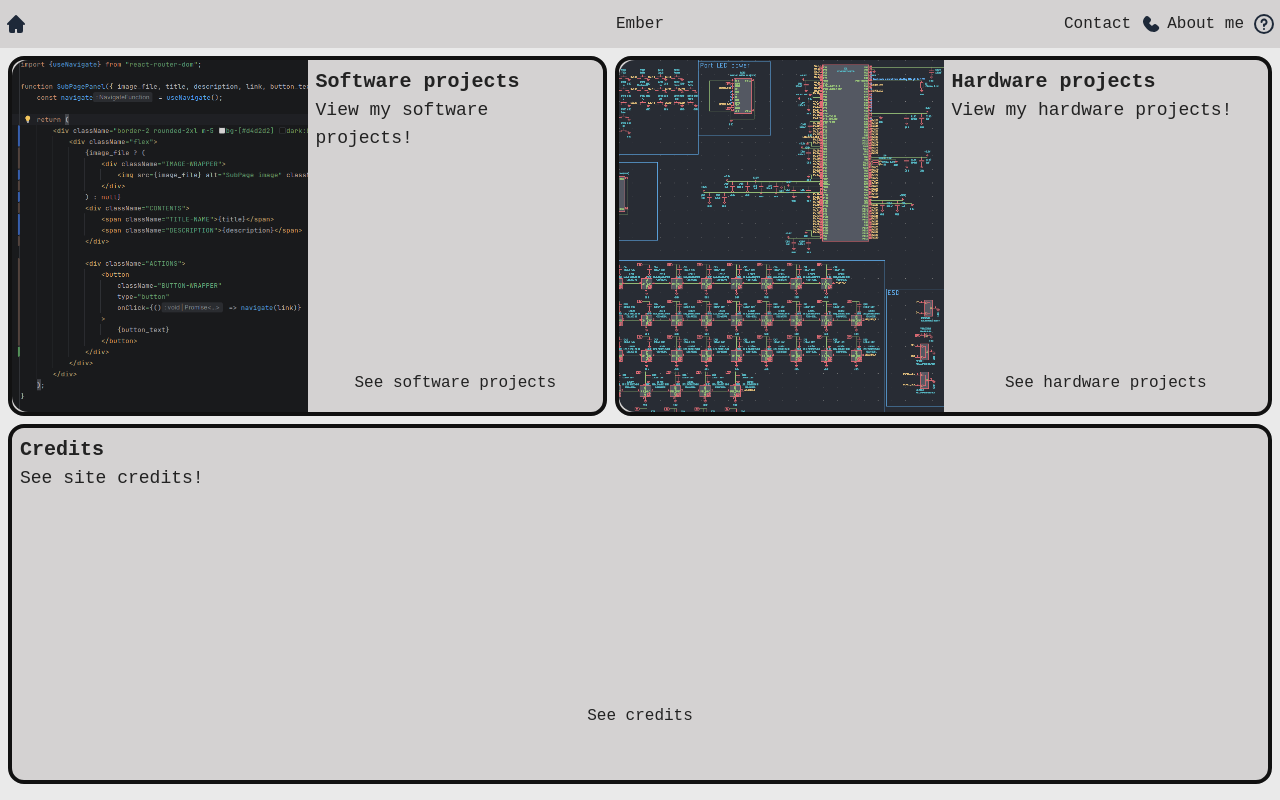
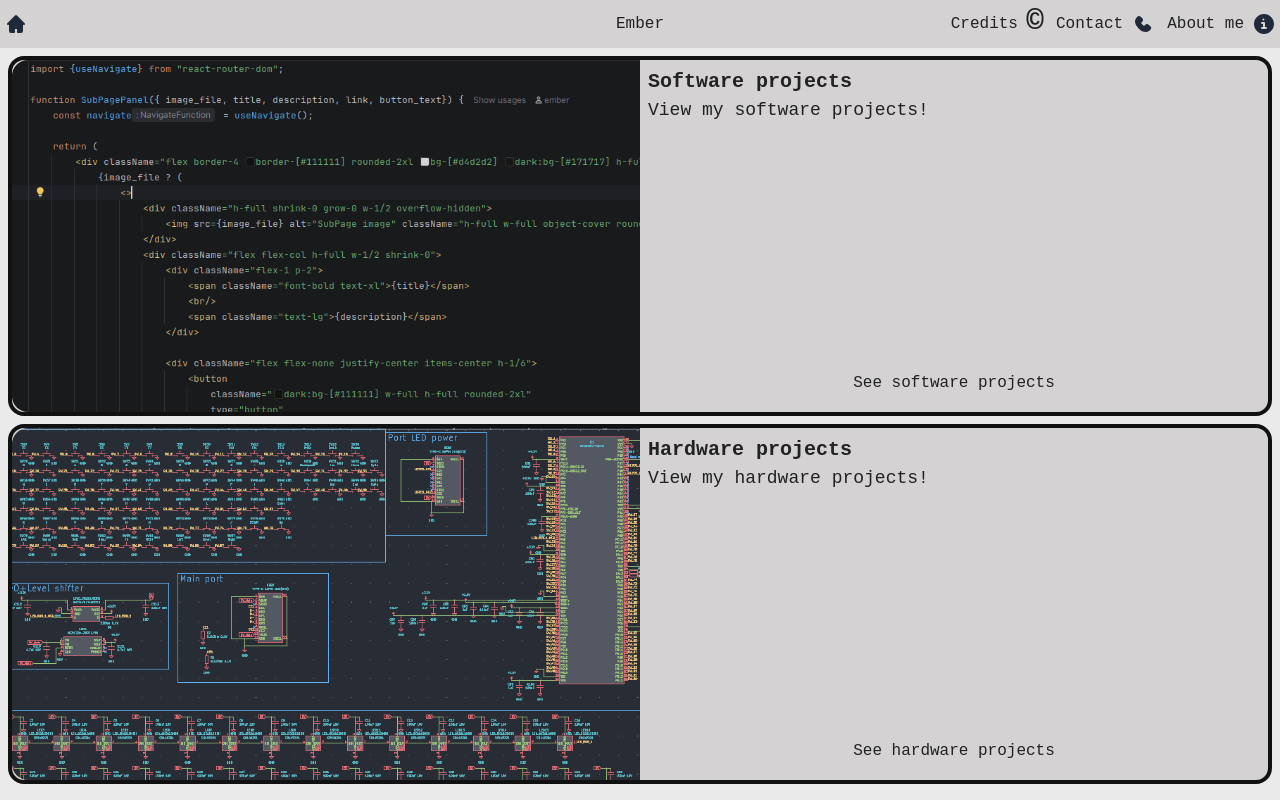
Before and after one commit to emb3rcia/emb3rcia.github.io, a React (Vite) app: page / in a window 1280 px wide. Built offline with nearby package versions, Linux system fonts and the light colour scheme.

Commit message:
push / continuing styling, contact page done

```diff
--- a/src/assets/icons/AboutIcon.jsx
+++ b/src/assets/icons/AboutIcon.jsx
@@ -1,10 +1,12 @@
 export default function AboutIcon({className="w-6 h-6 text-gray-800 dark:text-white"}) {
     return (
         <svg className={className} aria-hidden="true" xmlns="http://www.w3.org/2000/svg"
-             width="24" height="24" fill="none" viewBox="0 0 24 24">
-            <path stroke="currentColor" strokeLinecap="round" strokeLinejoin="round" strokeWidth="2"
-                  d="M9.529 9.988a2.502 2.502 0 1 1 5 .191A2.441 2.441 0 0 1 12 12.582V14m-.01 3.008H12M21 12a9 9 0 1 1-18 0 9 9 0 0 1 18 0Z"/>
+             width="24" height="24" fill="currentColor" viewBox="0 0 24 24">
+            <path fillRule="evenodd"
+                  d="M2 12C2 6.477 6.477 2 12 2s10 4.477 10 10-4.477 10-10 10S2 17.523 2 12Zm9.408-5.5a1 1 0 1 0 0 2h.01a1 1 0 1 0 0-2h-.01ZM10 10a1 1 0 1 0 0 2h1v3h-1a1 1 0 1 0 0 2h4a1 1 0 1 0 0-2h-1v-4a1 1 0 0 0-1-1h-2Z"
+                  clipRule="evenodd"/>
         </svg>
+
 
     )
 }
--- a/src/components/MenuBar.jsx
+++ b/src/components/MenuBar.jsx
@@ -7,24 +7,32 @@ import HomeIcon from "../assets/icons/HomeIcon.jsx";
 function MenuBar() {
     const navigate = useNavigate();
     return (
-        <div className="fixed flex justify-center h-12 items-center w-full bg-[#d4d2d2] dark:bg-[#111111]">
+        <div className="fixed flex justify-center h-12 items-center w-full bg-[#d4d2d2] dark:bg-[#111111] dark:text-white">
 
-            <div className="absolute left-1"
+            <div className="flex absolute left-1 items-center cursor-pointer"
                  onClick={() => navigate("/")}
             >
                 <HomeIcon/>
             </div>
 
-            <span className="">Ember</span>
+            <div className="flex items-center">
+                <span>Ember</span>
+            </div>
 
-            <div className="flex absolute right-1">
-                <div className="flex space-x-2 "
+            <div className="flex absolute right-1 items-center space-x-2">
+                <div className="flex space-x-2 items-center cursor-pointer"
+                     onClick={() => navigate("/credits")}
+                >
+                    <span className="ml-1">Credits</span>
+                    <span className="font-bold text-3xl pb-1 leading-none">©</span>
+                </div>
+                <div className="flex space-x-2 cursor-pointer"
                      onClick={() => navigate("/contact")}
                 >
                     <span className="ml-1">Contact</span>
                     <ContactIcon/>
                 </div>
-                <div className="flex space-x-2 "
+                <div className="flex space-x-2 cursor-pointer"
                      onClick={() => navigate("/about")}
                 >
                     <span className="ml-1">About me</span>
--- a/src/components/PlatformPanel.jsx
+++ b/src/components/PlatformPanel.jsx
@@ -1,21 +1,22 @@
 /* eslint-disable no-unused-vars */
 function PlatformPanel({IconComponent, icon_alt, platform_text, platform_user, button_link, button_text}) {
     return (
-        <div className="PANEL-WRAPPER">
-            <div className="ICON-WRAPPER">
+        <div className="flex flex-col border-4 border-[#111111] rounded-2xl bg-[#d4d2d2] dark:bg-[#171717] h-full box-border items-center">
+            <div className="w-24 h-24 text-gray-800 dark:text-white">
                 <IconComponent
                     aria-label={icon_alt}
-                    className="w-10 h-10 text-gray-800 dark:text-white transition-transform duration-200 hover:scale-110"
+                    className="w-24 h-24 text-gray-800 dark:text-white transition-transform duration-200 hover:scale-110"
                 />
             </div>
-            <div className="TEXT-WRAPPER">
-                <h3>{platform_text}</h3>
-                <p>{platform_user}</p>
+            <div className="flex flex-col grow items-center">
+                <span className="font-bold text-3xl">{platform_text}</span>
+                <span className="text-2xl">{platform_user}</span>
             </div>
-            <div className="BUTTON-WRAPPER">
+            <div className="flex flex-none items-center h-1/5 w-full p-1">
                 <button
                     type="button"
                     onClick={() => window.open(button_link, '_blank', 'noopener,noreferrer')}
+                    className="dark:bg-[#111111] w-full h-full rounded-2xl"
                 >
                     {button_text}
                 </button>
--- a/src/pages/About.jsx
+++ b/src/pages/About.jsx
@@ -2,13 +2,13 @@ import MenuBar from "../components/MenuBar.jsx";
 
 function About() {
     return (
-        <div className="ABOUT-WRAPPER">
+        <>
             <MenuBar />
-            Hello!<br/>
-            I am Ember, at least that is what I go by in internet!<br/>
-            I am Polish teen who likes to code and make hardware.<br/>
-            I hope you will like my projects!
-        </div>
+            <div className="pt-14">
+                Hello!<br/><br/>
+                I am Ember, at least that is what I go by on the internet. I am Polish teen who likes to code and make hardware. I hope you will like my projects!
+            </div>
+        </>
     )
 }
 
--- a/src/pages/Contact.jsx
+++ b/src/pages/Contact.jsx
@@ -2,11 +2,13 @@ import PlatformPanel from "../components/PlatformPanel.jsx";
 import DiscordIcon from "../assets/icons/DiscordIcon.jsx";
 import GitHubIcon from "../assets/icons/GitHubIcon.jsx";
 import MenuBar from "../components/MenuBar.jsx";
+import MailIcon from "../assets/icons/MailIcon.jsx";
 
 function Contact() {
     return (
-        <div className="CONTACT-WRAPPER">
+        <>
             <MenuBar />
+            <div className="pt-14 grid grid-cols-[20vw_20vw_20vw] justify-between p-3 grid-rows-[40vh]">
                 <PlatformPanel
                     IconComponent={DiscordIcon}
                     icon_alt={"Discord"}
@@ -24,7 +26,7 @@ function Contact() {
                     button_link={"https://github.com/emb3rcia"}
                 />
                 <PlatformPanel
-                IconComponent={GitHubIcon}
+                    IconComponent={MailIcon}
                     icon_alt={"E-Mail"}
                     platform_text={"E-Mail"}
                     platform_user={"sixemod@protonmail.com"}
@@ -32,6 +34,7 @@ function Contact() {
                     button_link={"mailto:sixemod@protonmail.com"}
                 />
             </div>
+        </>
     )
 }
 
--- a/src/pages/Credits.jsx
+++ b/src/pages/Credits.jsx
@@ -2,21 +2,23 @@ import MenuBar from "../components/MenuBar.jsx";
 
 function Credits() {
     return (
-        <div className="CREDITS-WRAPPER">
+        <>
             <MenuBar />
+            <div className="pt-14">
                 Icons used in this portfolio are provided by{' '}
                 <a
                     href="https://flowbite.com/icons/"
                     target="_blank"
                     rel="noopener noreferrer"
-                className="CLICKABLE-WRAPPER"
+                    className="text-zinc-800 dark:text-zinc-500"
                 >
                     Flowbite
                 </a>
                 .<br />
                 Licensed under the MIT License.<br />
-            A copy of the MIT License is included in this project’s licenses section.
+                A copy of the MIT License is included in this project’s licenses directory.
             </div>
+        </>
     )
 }
 
--- a/src/pages/Home.jsx
+++ b/src/pages/Home.jsx
@@ -8,13 +8,9 @@ function Home() {
     return (
         <div>
             <MenuBar />
-            <div className="pt-14 px-2 grid grid-cols-1 md:grid-cols-[1fr_1fr] gap-2 md:grid-rows-[45vh_45vh]">
+            <div className="pt-14 px-2 grid grid-cols-1 md:grid-cols-1 gap-2 md:grid-rows-[45vh_45vh]">
                 <SubPagePanel image_file={SoftwareImage} title="Software projects" description="View my software projects!" link="/software" button_text="See software projects"/>
                 <SubPagePanel image_file={HardwareImage} title="Hardware projects" description="View my hardware projects!" link="/hardware" button_text="See hardware projects"/>
-                <div className="col-span-2 h-full w-full">
-                    <SubPagePanel title="Credits" description="See site credits!" link="/credits" button_text="See credits" />
-                </div>
-
             </div>
         </div>
     )
```
Also changed, not shown: src/assets/images/hardware.png, src/assets/images/software.png. Lines whose indentation alone changed are shown as unchanged.
